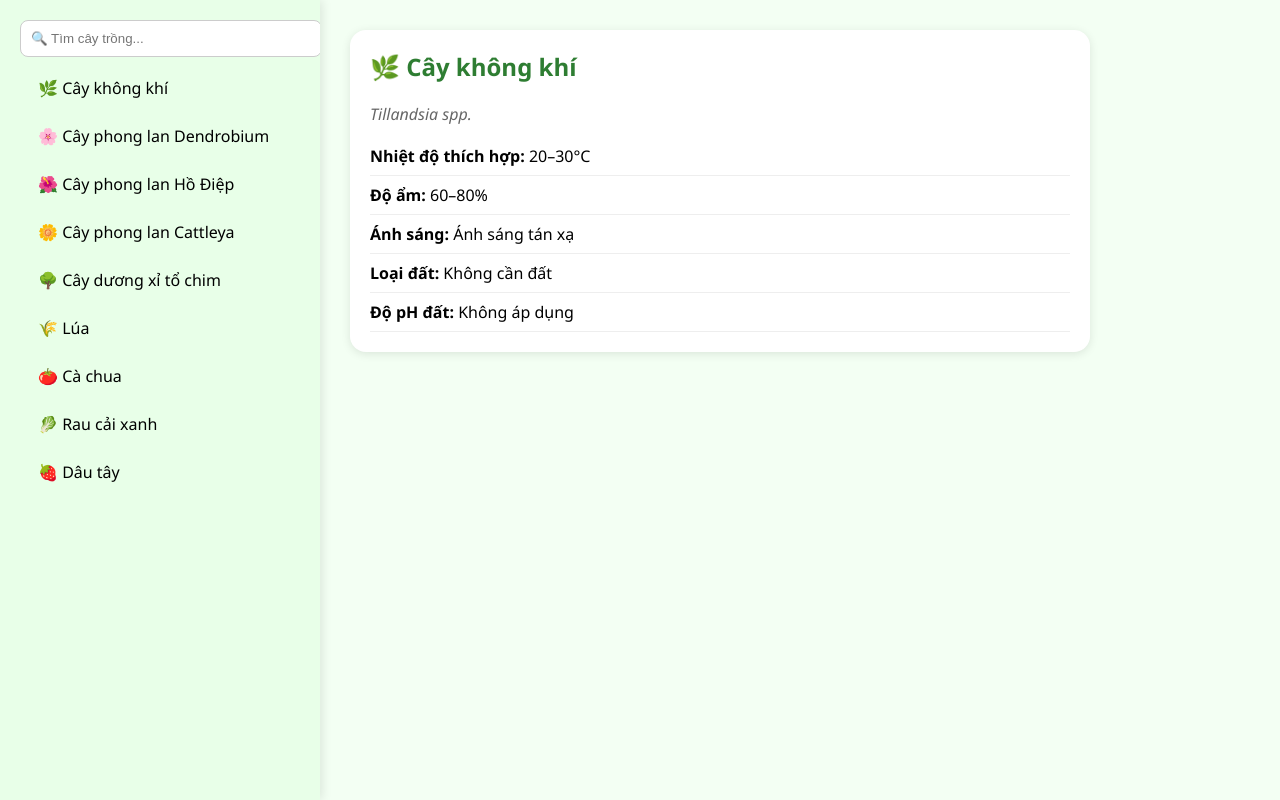
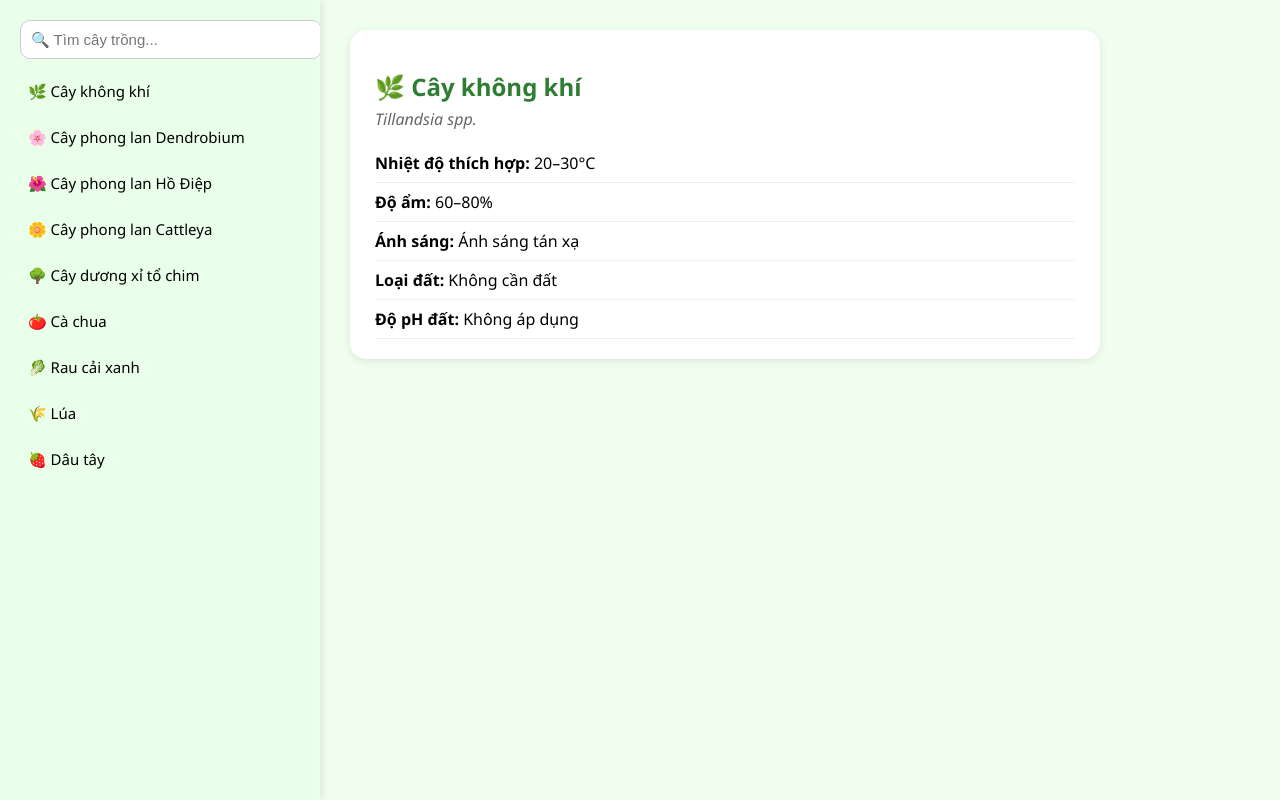
Before and after one commit to nhanly072-spec/plant-catalog, a plain HTML site: page index.html in a window 1280 px wide. Drawn offline with Linux system fonts and the light colour scheme.

Commit message:
Update index.html tối ưu hơn

```diff
--- a/index.html
+++ b/index.html
@@ -6,51 +6,47 @@
 <style>
   body {
     font-family: 'Segoe UI', sans-serif;
-      background: #f3fff3;
+    background: #f0fff0;
     margin: 0;
-      padding: 0;
     display: flex;
     height: 100vh;
     overflow: hidden;
   }
 
-    /* Sidebar cây trồng */
+  /* --- Sidebar cây --- */
   #sidebar {
     width: 280px;
-      background: #e8ffe8;
+    background: #eaffea;
     padding: 20px;
-      box-shadow: 2px 0 10px rgba(0,0,0,0.1);
+    box-shadow: 2px 0 8px rgba(0,0,0,0.1);
     overflow-y: auto;
   }
 
   #search {
     width: 100%;
     padding: 10px;
-      border-radius: 8px;
+    border-radius: 10px;
     border: 1px solid #ccc;
-      margin-bottom: 10px;
+    margin-bottom: 12px;
+    font-size: 15px;
   }
 
   .plant-item {
-      padding: 10px;
+    padding: 10px 8px;
+    margin-bottom: 6px;
     border-radius: 8px;
-      margin-bottom: 6px;
     cursor: pointer;
+    transition: background 0.25s;
     display: flex;
     align-items: center;
-      transition: background 0.2s;
+    font-size: 15px;
   }
 
   .plant-item:hover {
-      background: #d0f5d0;
+    background: #c8f7c5;
   }
 
-    .plant-item span {
-      margin-left: 8px;
-      font-weight: 500;
-    }
-
-    /* Nội dung thông tin */
+  /* --- Thông tin cây --- */
   #content {
     flex: 1;
     padding: 30px;
@@ -59,40 +55,41 @@
 
   .info-card {
     background: white;
-      padding: 20px;
+    padding: 20px 25px;
     border-radius: 16px;
     box-shadow: 0 2px 10px rgba(0,0,0,0.1);
     max-width: 700px;
-      transition: 0.3s;
+    transition: box-shadow 0.3s;
   }
 
   .info-card:hover {
-      box-shadow: 0 4px 18px rgba(0,0,0,0.2);
+    box-shadow: 0 4px 18px rgba(0,0,0,0.15);
+  }
+
+  h2 {
+    color: #2e7d32;
+    margin-bottom: 5px;
+  }
+
+  .scientific {
+    color: #666;
+    font-style: italic;
+    margin-bottom: 14px;
   }
 
   .info-row {
     padding: 8px 0;
     border-bottom: 1px solid #eee;
-      transition: background 0.3s;
+    transition: background 0.25s;
   }
 
   .info-row:hover {
-      background: #e6f7e6;
-    }
-
-    h2 {
-      margin-top: 0;
-      color: #2e7d32;
-    }
-
-    .scientific {
-      font-style: italic;
-      color: #666;
-      margin-bottom: 12px;
+    background: #e1ffe1;
   }
 </style>
 </head>
 <body>
+
 <div id="sidebar">
   <input type="text" id="search" placeholder="🔍 Tìm cây trồng..." onkeyup="filterPlants()">
   <div id="plant-list"></div>
@@ -101,7 +98,7 @@
 <div id="content">
   <div id="plant-info" class="info-card">
     <h2>🌱 CATALOG CÂY TRỒNG</h2>
-      <p>Chọn một loại cây ở bên trái để xem chi tiết thông số sinh trưởng.</p>
+    <p>Chọn một loại cây ở danh sách bên trái để xem thông số chi tiết.</p>
   </div>
 </div>
 
@@ -112,9 +109,9 @@
     { name: "🌺 Cây phong lan Hồ Điệp", sci: "Phalaenopsis spp.", temp: "20–28°C", humidity: "60–80%", light: "Ánh sáng yếu", soil: "Vỏ thông + rêu", ph: "5.5–6.5" },
     { name: "🌼 Cây phong lan Cattleya", sci: "Cattleya spp.", temp: "18–30°C", humidity: "60–70%", light: "Ánh sáng mạnh hơn lan Hồ Điệp", soil: "Than vụn + vỏ thông", ph: "5.5–6.5" },
     { name: "🌳 Cây dương xỉ tổ chim", sci: "Asplenium nidus", temp: "22–30°C", humidity: "70–90%", light: "Bóng râm, sáng tán xạ", soil: "Mùn + xơ dừa", ph: "6.0–7.0" },
-      { name: "🌾 Lúa", sci: "Oryza sativa", temp: "20–37°C", humidity: "80–90%", light: "Nắng trực tiếp", soil: "Đất ngập nước", ph: "5.5–7.0" },
     { name: "🍅 Cà chua", sci: "Solanum lycopersicum", temp: "18–27°C", humidity: "60–70%", light: "Nắng mạnh", soil: "Tơi xốp, giàu hữu cơ", ph: "6.0–6.8" },
     { name: "🥬 Rau cải xanh", sci: "Brassica juncea", temp: "18–25°C", humidity: "70–85%", light: "Nắng nhẹ", soil: "Đất thịt nhẹ, tơi xốp", ph: "6.0–7.0" },
+    { name: "🌾 Lúa", sci: "Oryza sativa", temp: "20–37°C", humidity: "80–90%", light: "Nắng trực tiếp", soil: "Đất ngập nước", ph: "5.5–7.0" },
     { name: "🍓 Dâu tây", sci: "Fragaria × ananassa", temp: "15–25°C", humidity: "60–80%", light: "Ánh sáng nhẹ", soil: "Tơi xốp, thoát nước tốt", ph: "5.5–6.5" }
   ];
 
@@ -133,6 +130,17 @@
     `;
   }
 
+  function renderList(list) {
+    listContainer.innerHTML = "";
+    list.forEach(p => {
+      const div = document.createElement("div");
+      div.className = "plant-item";
+      div.textContent = p.name;
+      div.onclick = () => showPlant(p);
+      listContainer.appendChild(div);
+    });
+  }
+
   function filterPlants() {
     const keyword = document.getElementById("search").value.toLowerCase();
     const filtered = plants.filter(p => p.name.toLowerCase().includes(keyword));
@@ -140,22 +148,11 @@
     if (filtered.length === 1) showPlant(filtered[0]);
   }
 
-    function renderList(list) {
-      listContainer.innerHTML = "";
-      list.forEach(p => {
-        const div = document.createElement("div");
-        div.className = "plant-item";
-        div.innerHTML = `<span>${p.name}</span>`;
-        div.onclick = () => showPlant(p);
-        listContainer.appendChild(div);
-      });
-    }
-
-    // Tự động hiển thị 1 cây đầu tiên khi mở trang
   window.onload = () => {
     renderList(plants);
-      showPlant(plants[0]);
+    showPlant(plants[0]); // tự hiển thị cây đầu tiên
   };
 </script>
+
 </body>
 </html>
```
Lines whose indentation alone changed are shown as unchanged.
